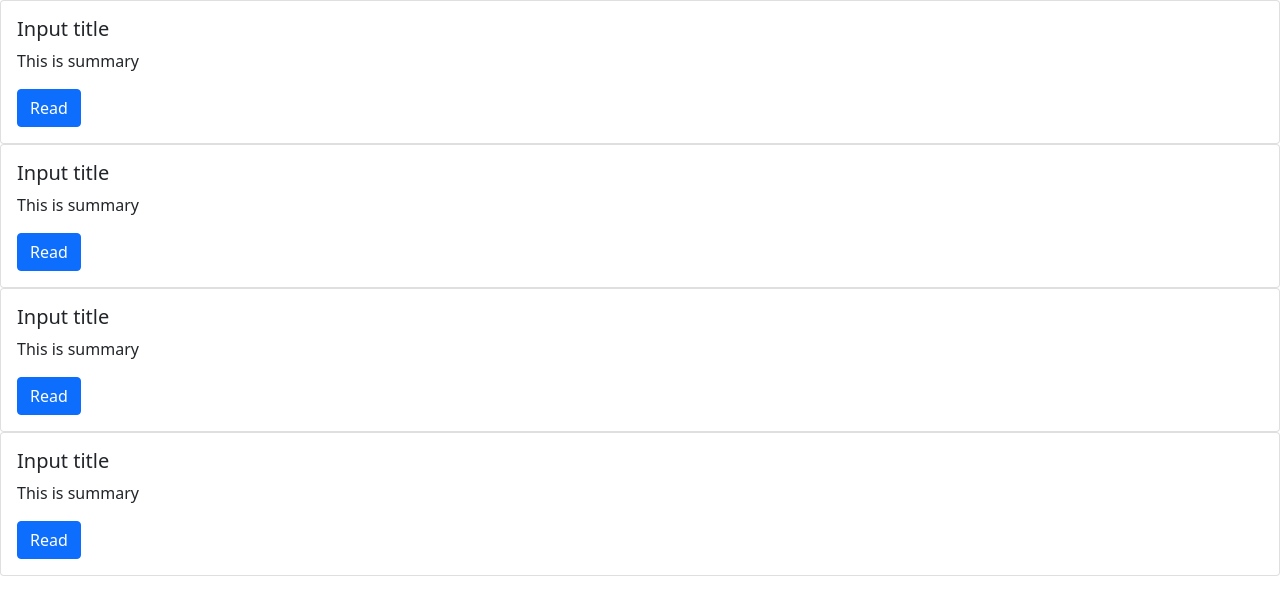
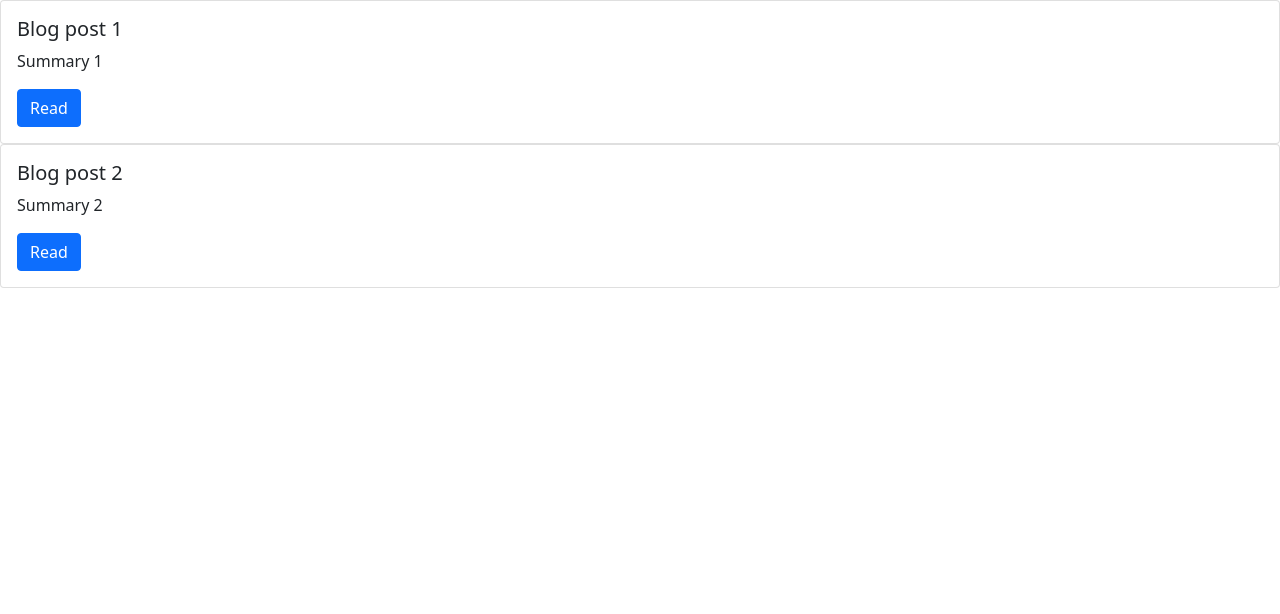
Before and after one commit to NikitaF99/javabrains_angular, an Angular app: page / in a window 1280 px wide. Shown: the top 614 px of the page. Built offline with nearby package versions, Linux system fonts and the light colour scheme.

Commit message:
Passing object instances for component inputs

```diff
--- a/src/app/blog-list/blog-list.component.html
+++ b/src/app/blog-list/blog-list.component.html
@@ -1,4 +1,7 @@
-<app-blog-post-tile title="Input title" summary="This is summary"></app-blog-post-tile>
-<app-blog-post-tile title="Input title" summary="This is summary"></app-blog-post-tile>
-<app-blog-post-tile title="Input title" summary="This is summary"></app-blog-post-tile>
-<app-blog-post-tile title="Input title" summary="This is summary"></app-blog-post-tile>
+<!-- Passing an object of class with variables -->
+<!-- <app-blog-post-tile [post]="blogPosts[0]"></app-blog-post-tile>  -->
+
+<!-- A better way to print through loop -->
+<app-blog-post-tile
+*ngFor="let post of blogPosts"
+[post]="post"></app-blog-post-tile>
--- a/src/app/blog-list/blog-list.component.ts
+++ b/src/app/blog-list/blog-list.component.ts
@@ -1,4 +1,5 @@
 import { Component, OnInit } from '@angular/core';
+import { BlogPost } from '../blog-post';
 
 @Component({
   selector: 'app-blog-list',
@@ -6,10 +7,12 @@ import { Component, OnInit } from '@angular/core';
   styleUrls: ['./blog-list.component.scss']
 })
 export class BlogListComponent implements OnInit {
-
+  blogPosts: BlogPost[] = []; //Initilaizing an array varibale of type BlogPost
   constructor() { }
 
   ngOnInit(): void {
+    this.blogPosts.push(new BlogPost('Blog post 1', 'Summary 1'))
+    this.blogPosts.push( new BlogPost('Blog post 2', 'Summary 2'));
   }
 
 }
--- a/src/app/blog-post-tile/blog-post-tile.component.html
+++ b/src/app/blog-post-tile/blog-post-tile.component.html
@@ -1,7 +1,7 @@
 <div class="card">
     <div class ="card-body">
-        <h5 class="card-title">{{title}}</h5>
-            <p class="card-text">{{summary}}</p>
+        <h5 class="card-title">{{post.title}}</h5>
+            <p class="card-text">{{post.summary}}</p>
             <a htef="#" class="btn btn-primary">Read</a>
 
     </div>
--- a/src/app/blog-post-tile/blog-post-tile.component.ts
+++ b/src/app/blog-post-tile/blog-post-tile.component.ts
@@ -1,4 +1,6 @@
 import { Component, Input, OnInit } from '@angular/core';
+
+import { BlogPost } from '../blog-post';
 
 @Component({
   selector: 'app-blog-post-tile', //the html tag name
@@ -7,9 +9,13 @@ import { Component, Input, OnInit } from '@angular/core';
 })
 export class BlogPostTileComponent implements OnInit {
 
- @Input() title: string | undefined; //component input
- @Input() summary: string | undefined;
+//  @Input() title: string | undefined; //component input
+//  @Input() summary: string | undefined;
+  //  @Input() title: string | undefined; //component input
+  //  @Input() summary: string | undefined;
 
+  @Input()
+  post!: BlogPost;
   constructor() { }
 
   ngOnInit(): void {
--- /dev/null
+++ b/src/app/blog-post.ts
@@ -0,0 +1,10 @@
+export class BlogPost {
+    // adding variables
+    // title:string | undefined;
+    // summary: string | undefined;
+
+    constructor(public title:string , public summary:string){
+
+    }
+
+}
```
Also changed, not shown: 1 other file (tests, documents, lock files or other folders).
